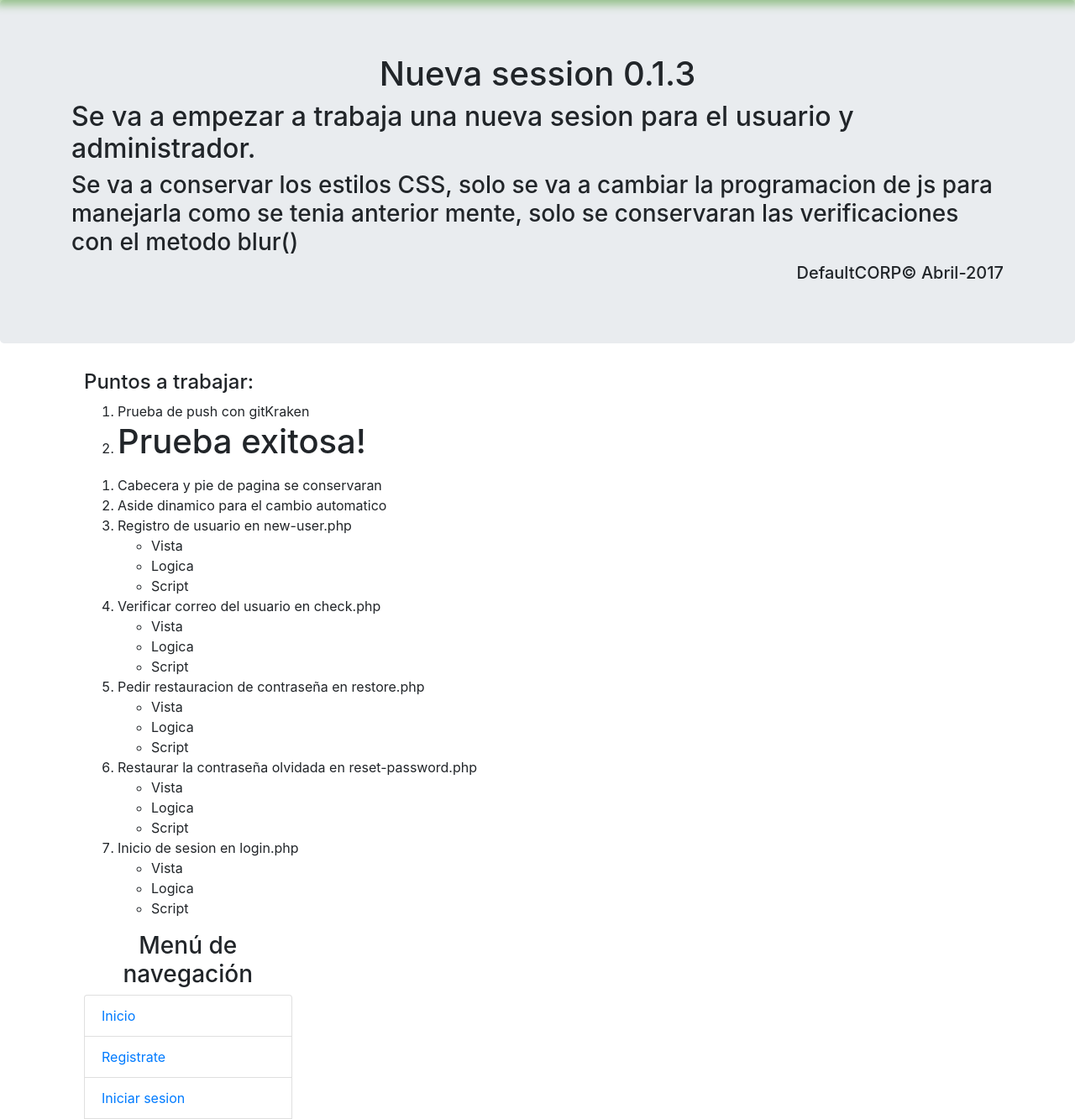
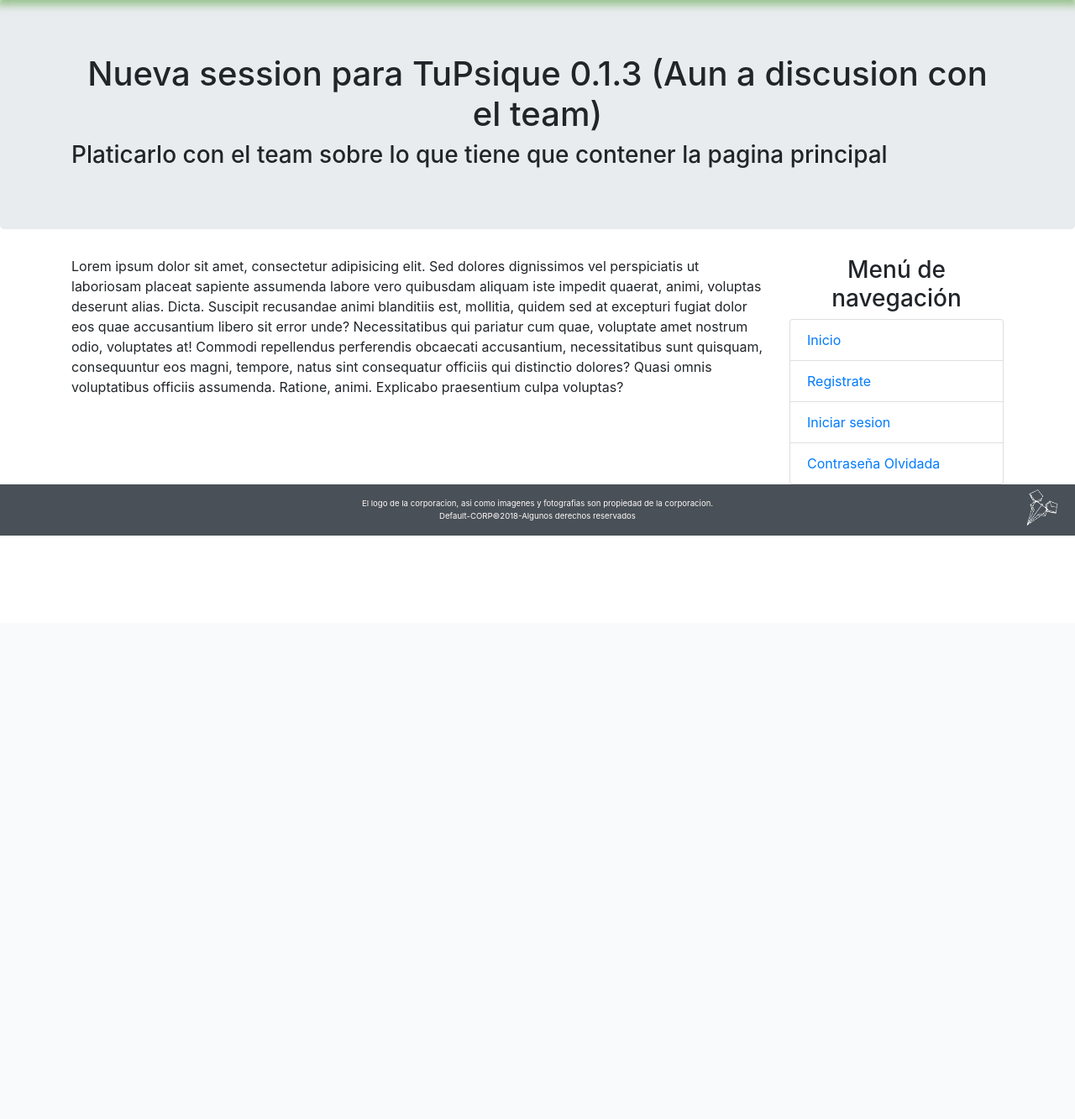
Before and after one commit to d3f4ult0/defaulcorp, a PHP site: template view/index.view.php in a window 1280 px wide. Shown: the part 58-1391 px from the top of the page at 84% size. After the commit the page ends 696 px from the top, so only its background shows below. Run offline with PHP 8.4, Linux system fonts and the light colour scheme; the template is opened without the code that fills it, so the values that code supplies are empty.

Commit message:
Edicion del index y aside prueba

```diff
--- a/view/index.view.php
+++ b/view/index.view.php
@@ -1,57 +1,17 @@
 <div class="jumbotron main">
    <div class="container">
-      <h1 class="text-center">Nueva session 0.1.3</h1>
-      <h2>Se va a empezar a trabaja una nueva sesion para el usuario y administrador.</h2>
-      <h3>Se va a conservar los estilos CSS, solo se va a cambiar la programacion de js para manejarla como se tenia anterior mente, solo se conservaran las verificaciones con el metodo blur()</h3>
-      <h5 class="text-right">DefaultCORP© Abril-2017</h5>
+      <h1 class="text-center">Nueva session para TuPsique 0.1.3 (Aun a discusion con el team)</h1>
+      <h3>Platicarlo con el team sobre lo que tiene que contener la pagina principal</h3>
    </div>
 </div>
+
 <div class="container">
-   <div class="col-xs-12 col-md-9">
-      <h4>Puntos a trabajar:</h4>
-      <ol>
-        <li>Prueba de push con gitKraken<span></span></li>
-        <li><h1>Prueba exitosa!</h1><span></span></li>
-      </ol>
-         <ol>
-            <li>Cabecera y pie de pagina se conservaran <span class="glyphicon glyphicon-ok verde"></span></li>
-            <li>Aside dinamico para el cambio automatico <span class="glyphicon glyphicon-ok verde"></span></li>
-            <li>Registro de usuario en new-user.php <span class="glyphicon glyphicon-ok verde"></span>
-               <ul>
-                  <li>Vista <span class="glyphicon glyphicon-ok verde"></span></li>
-                  <li>Logica <span class="glyphicon glyphicon-ok verde"></span></li>
-                  <li>Script <span class="glyphicon glyphicon-ok verde"></span></li>
-               </ul>
-            </li>
-            <li>Verificar correo del usuario en check.php <span class="glyphicon glyphicon-ok verde"></span>
-               <ul>
-                  <li>Vista <span class="glyphicon glyphicon-ok verde"></span></li>
-                  <li>Logica <span class="glyphicon glyphicon-ok verde"></span></li>
-                  <li>Script <span class="glyphicon glyphicon-ok verde"></span></li>
-               </ul>
-            </li>
-            <li>Pedir restauracion de contraseña en restore.php <span class="glyphicon glyphicon-ok verde"></span>
-               <ul>
-                  <li>Vista <span class="glyphicon glyphicon-ok verde"></span></li>
-                  <li>Logica <span class="glyphicon glyphicon-ok verde"></span></li>
-                  <li>Script <span class="glyphicon glyphicon-ok verde"></span></li>
-               </ul>
-            </li>
-            <li>Restaurar la contraseña olvidada en reset-password.php <span class="glyphicon glyphicon-ok verde"></span>
-               <ul>
-                  <li>Vista <span class="glyphicon glyphicon-ok verde"></span></li>
-                  <li>Logica <span class="glyphicon glyphicon-ok verde"></span></li>
-                  <li>Script <span class="glyphicon glyphicon-ok verde"></span></li>
-               </ul>
-            </li>
-            <li>Inicio de sesion en login.php <span class="glyphicon glyphicon-ok verde"></span>
-               <ul>
-                  <li>Vista <span class="glyphicon glyphicon-ok verde"></span></li>
-                  <li>Logica <span class="glyphicon glyphicon-ok verde"></span></li>
-                  <li>Script <span class="glyphicon glyphicon-ok verde"></span></li>
-               </ul>
-            </li>
-         </ol>
-   </div>
-   <?php require 'view/aside.php'; ?>
+  <div class="row">
+    <div class="col-12 col-md-9">
+      <span>Lorem ipsum dolor sit amet, consectetur adipisicing elit. Sed dolores dignissimos vel perspiciatis ut laboriosam placeat sapiente assumenda labore vero quibusdam aliquam iste impedit quaerat, animi, voluptas deserunt alias. Dicta.</span>
+      <span>Suscipit recusandae animi blanditiis est, mollitia, quidem sed at excepturi fugiat dolor eos quae accusantium libero sit error unde? Necessitatibus qui pariatur cum quae, voluptate amet nostrum odio, voluptates at!</span>
+      <span>Commodi repellendus perferendis obcaecati accusantium, necessitatibus sunt quisquam, consequuntur eos magni, tempore, natus sint consequatur officiis qui distinctio dolores? Quasi omnis voluptatibus officiis assumenda. Ratione, animi. Explicabo praesentium culpa voluptas?</span>
+    </div>
+    <?php require 'view/aside.php'; ?>
+  </div>
 </div>
```
